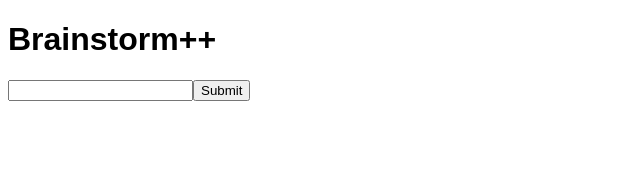
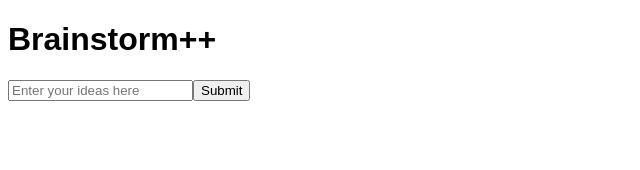
Before and after one commit to CassandraJM/Hack-the-North-2022, a React (Create React App) app in the folder frontend/: page / in a window 1280 px wide. Shown: the top 170 px of the page, without its empty margins (0-640 px from the left). Built offline with nearby package versions, Linux system fonts and the light colour scheme.

Commit message:
initial form

```diff
--- a/frontend/src/App.js
+++ b/frontend/src/App.js
@@ -12,7 +12,7 @@ export const App = () => {
       {/* Textbox Form */}
       <form>
         <label>
-          <input type="text" name="name" label="Enter your ideas here"/>
+          <input type="text" name="name" placeholder="Enter your ideas here"/>
         </label>
         <input type="submit" value="Submit" />
       </form>
```
